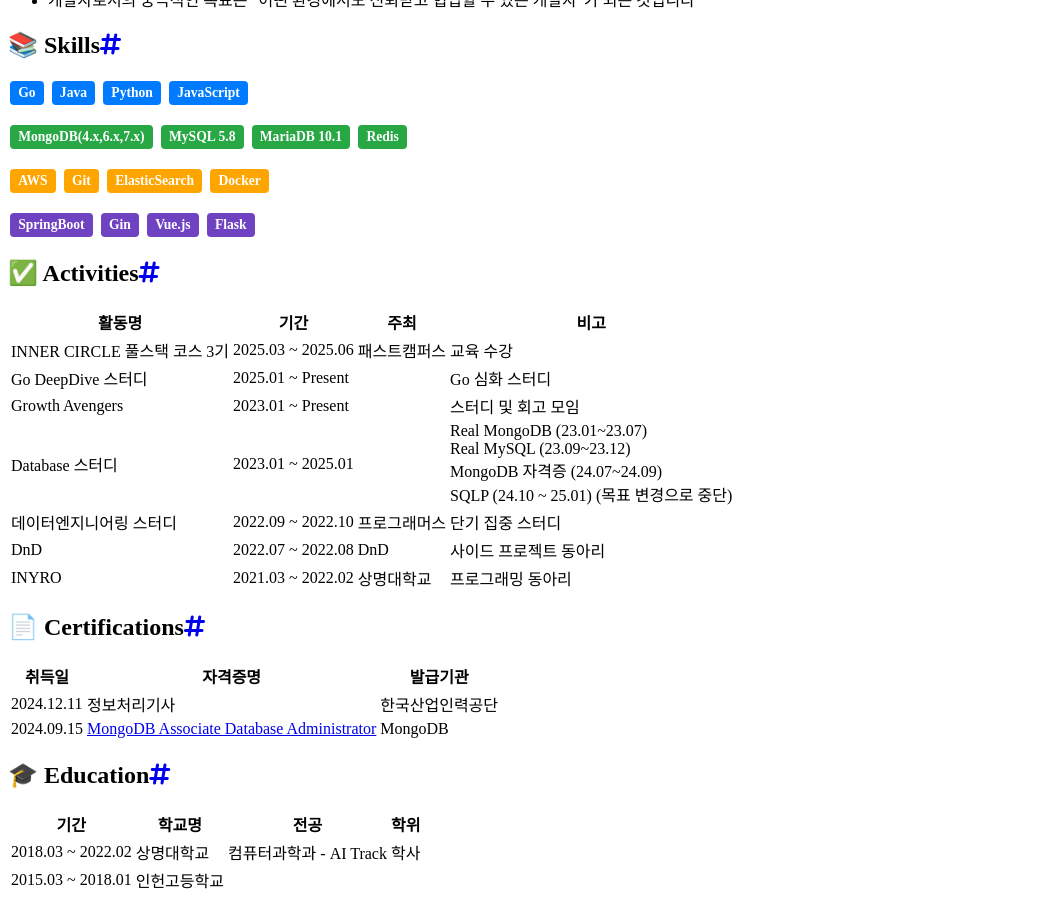
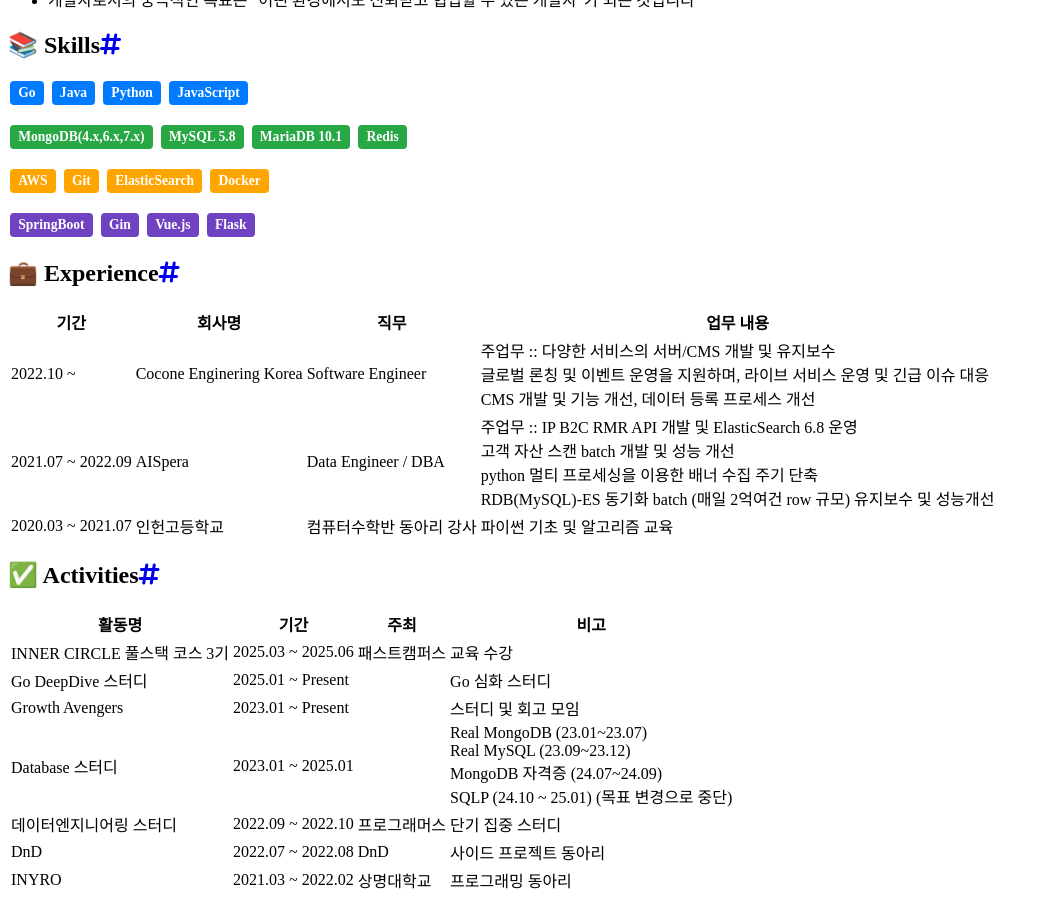
Before and after one commit to youngDaLee/youngdalee.github.io, a Jekyll site: the page built from _tabs/about.md, in a window 1280 px wide and 900 px high, scrolled down 665 px. Shown: the whole window, without its empty margins (0-1047 px from the left). Built offline with Jekyll 4.4.1, drawn with Linux system fonts in a browser that asks for light colours; cached includes are drawn as plain includes; nearby versions of some CDN libraries; a script that is not in the unit is left out.

Commit message:
update about me

```diff
--- a/_tabs/about.md
+++ b/_tabs/about.md
@@ -65,6 +65,13 @@
 Flask
 </span>
 
+## 💼 Experience
+
+| 기간 | 회사명 | 직무 | 업무 내용 |
+|-----|------|-----|---------|
+| 2022.10 ~  | Cocone Enginering Korea | Software Engineer | 주업무 :: 다양한 서비스의 서버/CMS 개발 및 유지보수<br>글로벌 론칭 및 이벤트 운영을 지원하며, 라이브 서비스 운영 및 긴급 이슈 대응<br>CMS 개발 및 기능 개선, 데이터 등록 프로세스 개선 |
+| 2021.07 ~ 2022.09 | AISpera | Data Engineer / DBA | 주업무 :: IP B2C RMR API 개발 및 ElasticSearch 6.8 운영<br>고객 자산 스캔 batch 개발 및 성능 개선<br>python 멀티 프로세싱을 이용한 배너 수집 주기 단축<br>RDB(MySQL)-ES 동기화 batch (매일 2억여건 row 규모) 유지보수 및 성능개선 |
+| 2020.03 ~ 2021.07 | 인헌고등학교 | 컴퓨터수학반 동아리 강사 | 파이썬 기초 및 알고리즘 교육 |
 
 ## ✅ Activities
 
```
